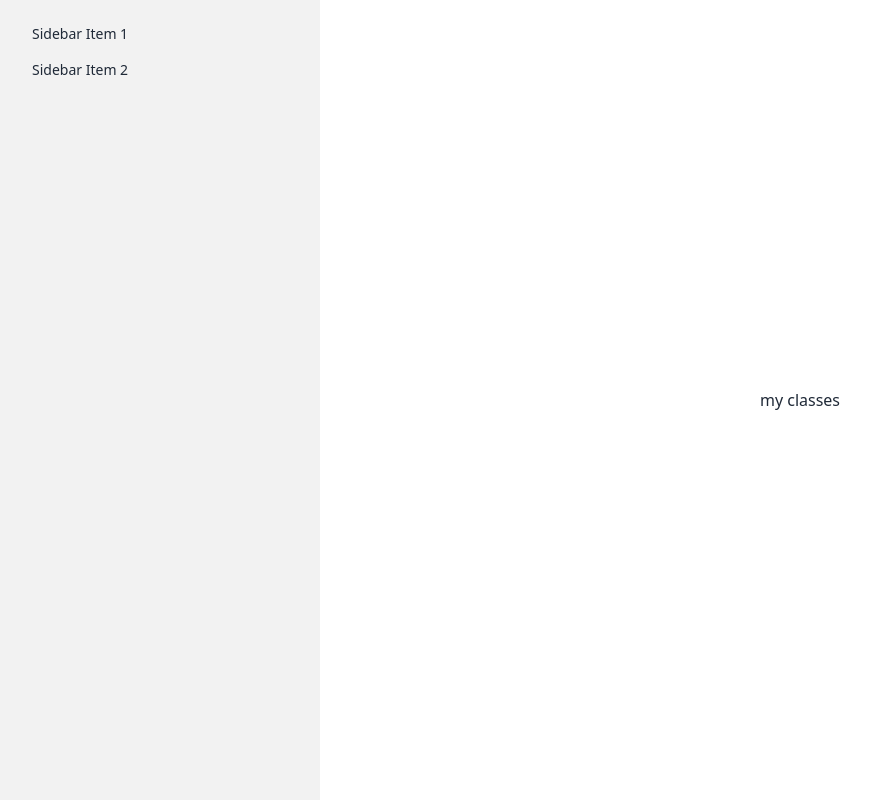
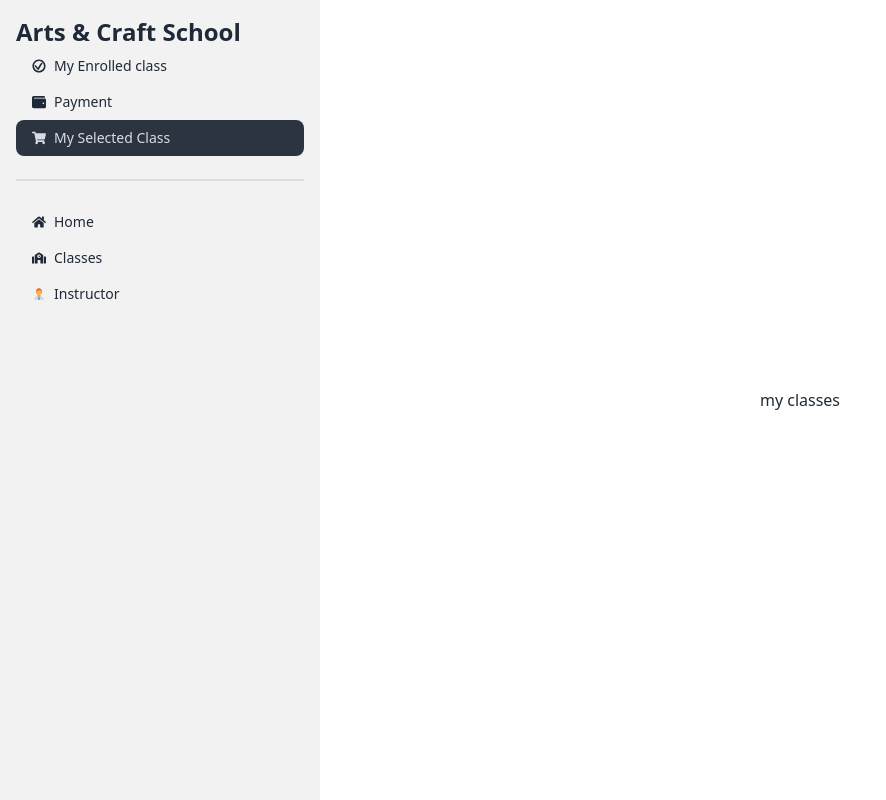
Before and after one commit to MohammadShahansha/artSchool-client, a React (Vite) app: page /dashboard/myclass in a window 1280 px wide. Shown: the whole page, without its empty margins (0-886 px from the left). Built offline with nearby package versions, Linux system fonts and the light colour scheme; no server answers.

Commit message:
geted user selected class

```diff
--- a/src/Hooks/useClass.jsx
+++ b/src/Hooks/useClass.jsx
@@ -6,16 +6,16 @@ const useClass = () => {
     const {user} = useContext(AuthContext)
 
 
-    const { refetch, data: classes = [] } = useQuery({
-        queryKey: ['classes'],
+    const { refetch, data: selectedClass = [] } = useQuery({
+        queryKey: ['selectedClass', user?.email],
         queryFn: async () => {
-            const res = await fetch(`http://localhost:5000/classes`)
+            const res = await fetch(`http://localhost:5000/selectedclass?email=${user?.email}`)
             return res.json();
         },
       })
 
 
-    return [classes, refetch]
+    return [selectedClass, refetch]
 };
 
 export default useClass;
--- a/src/Layout/Dashboard.jsx
+++ b/src/Layout/Dashboard.jsx
@@ -1,5 +1,8 @@
 import React from 'react';
-import { Outlet } from 'react-router-dom';
+import { FaHome, FaSchool, FaShoppingCart, FaWallet } from 'react-icons/fa';
+import { GiConfirmed } from "react-icons/gi";
+import {  FcManager } from "react-icons/fc";
+import { NavLink, Outlet } from 'react-router-dom';
 
 const Dashboard = () => {
     return (
@@ -8,6 +11,7 @@ const Dashboard = () => {
                 <input id="my-drawer-2" type="checkbox" className="drawer-toggle" />
                 <div className="drawer-content flex flex-col items-center justify-center">
                     {/* Page content here */}
+
                     <Outlet></Outlet>
                     <label htmlFor="my-drawer-2" className="btn btn-primary drawer-button lg:hidden">Open drawer</label>
 
@@ -16,8 +20,15 @@ const Dashboard = () => {
                     <label htmlFor="my-drawer-2" className="drawer-overlay"></label>
                     <ul className="menu p-4 w-80 h-full bg-base-200 text-base-content">
                         {/* Sidebar content here */}
-                        <li><a>Sidebar Item 1</a></li>
-                        <li><a>Sidebar Item 2</a></li>
+                        <h2 className='text-2xl font-semibold'>Arts & Craft School</h2>
+                        <li><NavLink to="enrolled"><GiConfirmed></GiConfirmed> My Enrolled class</NavLink></li>
+                        <li><NavLink to="/payment"><FaWallet></FaWallet> Payment</NavLink></li>
+                        <li><NavLink to="/dashboard/myclass"><FaShoppingCart></FaShoppingCart> My Selected Class</NavLink></li>
+                        <div className="divider"></div>
+                        <li><NavLink to="/"><FaHome></FaHome> Home</NavLink></li>
+                        <li><NavLink to="/classes"><FaSchool></FaSchool> Classes</NavLink></li>
+                        <li><NavLink to="/instructor"><FcManager></FcManager> Instructor</NavLink></li>
+
                     </ul>
 
                 </div>
--- a/src/Pages/Classes/Classes.jsx
+++ b/src/Pages/Classes/Classes.jsx
@@ -24,7 +24,7 @@ const Classes = () => {
         const {email, image, instructor, name, price, seatsAvailable, students, _id} = classe
         if(user && user.email){
             // console.log(classe)
-            const selectedItem = {selectedItemId: _id, email, image, instructor, name, price, seatsAvailable, students, userEmail: user.email}
+            const selectedItem = {selectedItemId: _id, image, instructor, name, price, seatsAvailable, students, email: user.email}
             fetch('http://localhost:5000/selectedclass', {
                 method: 'POST',
                 headers: {
--- a/src/Pages/Dashboard/MyClass/MyClass.jsx
+++ b/src/Pages/Dashboard/MyClass/MyClass.jsx
@@ -1,6 +1,9 @@
 import React from 'react';
+import useClass from '../../../Hooks/useClass';
 
 const MyClass = () => {
+    const [selectedClass] = useClass();
+    console.log(selectedClass)
     return (
         <div>
             <h2>my classes</h2>
--- a/src/index.css
+++ b/src/index.css
@@ -1,3 +1,10 @@
 @tailwind base;
 @tailwind components;
 @tailwind utilities;
+
+.drawer-side a.active {
+    color: rgb(242, 93, 93)
+}
+.drawer-side a {
+    background-color: transparent;
+}
```
